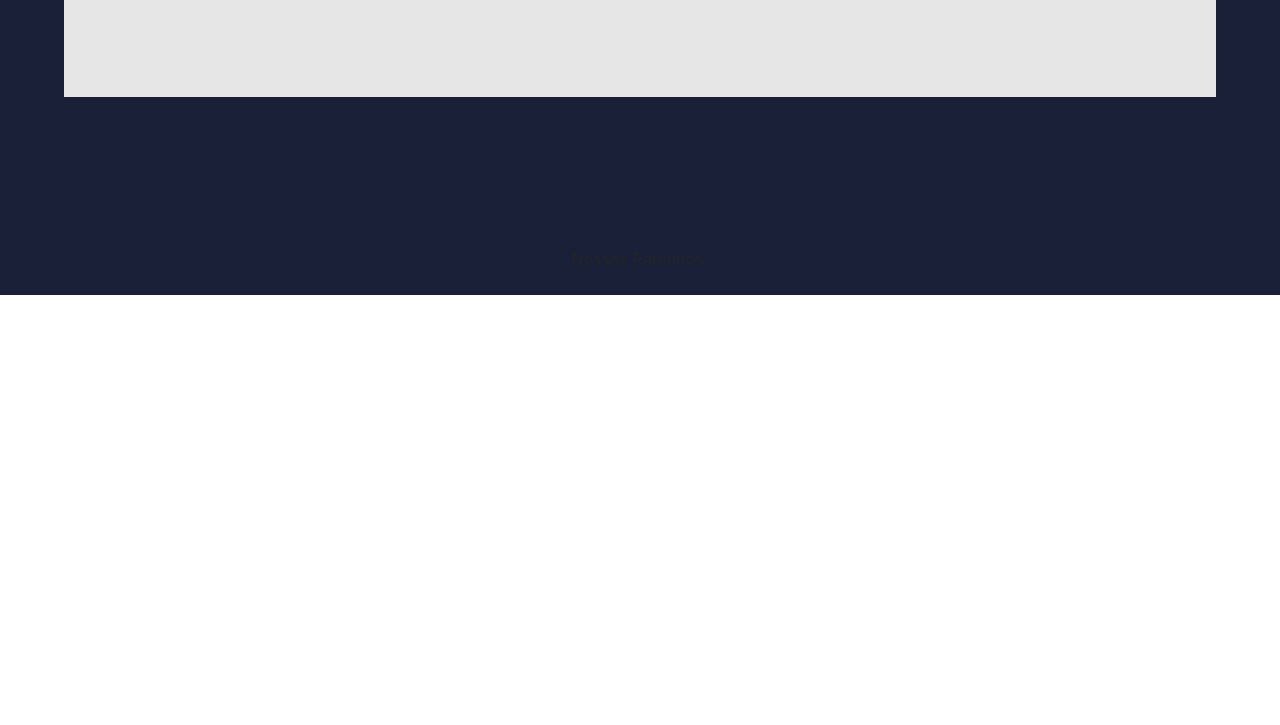
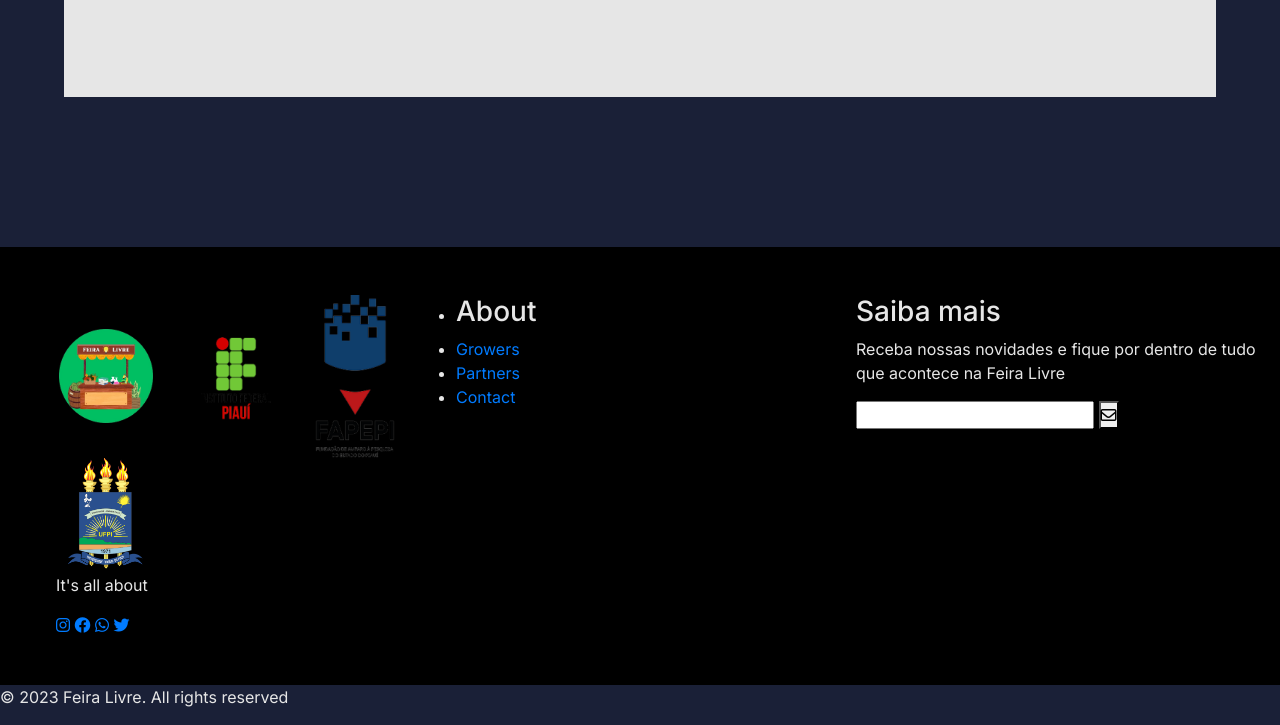
Before and after one commit to ifpi-picos/landingpage-grupo-07, a plain HTML site: page index.html in a window 1280 px wide. Shown: the part 1540-2265 px from the top of the page. Before the commit the page ends 1835 px from the top, so only its background shows below. Drawn offline with nearby package versions, Linux system fonts and the light colour scheme.

Commit message:
iniciando o footer

```diff
--- a/index.html
+++ b/index.html
@@ -1,18 +1,24 @@
 <!DOCTYPE html>
 <html lang="en">
+
 <head>
     <meta charset="UTF-8">
     <meta http-equiv="X-UA-Compatible" content="IE=edge">
     <meta name="viewport" content="width=device-width, initial-scale=1.0">
-    <link rel="stylesheet" href="https://stackpath.bootstrapcdn.com/bootstrap/4.1.3/css/bootstrap.min.css" integrity="sha384-MCw98/SFnGE8fJT3GXwEOngsV7Zt27NXFoaoApmYm81iuXoPkFOJwJ8ERdknLPMO" crossorigin="anonymous">
+    <link rel="stylesheet" href="https://cdnjs.cloudflare.com/ajax/libs/font-awesome/6.4.2/css/all.min.css"
+        integrity="sha512-z3gLpd7yknf1YoNbCzqRKc4qyor8gaKU1qmn+CShxbuBusANI9QpRohGBreCFkKxLhei6S9CQXFEbbKuqLg0DA=="
+        crossorigin="anonymous" referrerpolicy="no-referrer" />
+    <link rel="stylesheet" href="https://stackpath.bootstrapcdn.com/bootstrap/4.1.3/css/bootstrap.min.css"
+        integrity="sha384-MCw98/SFnGE8fJT3GXwEOngsV7Zt27NXFoaoApmYm81iuXoPkFOJwJ8ERdknLPMO" crossorigin="anonymous">
     <link rel="stylesheet" href="style.css">
     <title>Feira Livre</title>
 </head>
+
 <body>
     <header>
         <nav class="nav">
             <div class="logo-container">
-                    <span><img src="./assets/logo.svg" alt="logo" class="logo"></span>
+                <span><img src="./assets/logo.png" alt="logo" class="logo"></span>
             </div>
             <div class="nav-button">
                 <a class="nav-link" href="#">Home</a>
@@ -26,7 +32,8 @@
                 <div class="text-area">
                     <span class="title">Feira Livre</span>
                     <p class="text-home">Displonibilizando materiais para você colega professor</p>
-                    <a href="#" class="btn btn-primary" data-toggle="button" aria-pressed="false" tabindex="-1" role="button" aria-disabled="true">Materiais</a>
+                    <a href="#" class="btn btn-primary" data-toggle="button" aria-pressed="false" tabindex="-1"
+                        role="button" aria-disabled="true">Materiais</a>
                 </div>
                 <div class="side-image">
                     <img src="./assets/side_professor.svg" alt="imagem lateral de professor" class="imagem-side">
@@ -41,27 +48,82 @@
                 </div>
                 <div class="text-area">
                     <span class="title-about">Sobre o Projeto</span>
-                    <p class="text-about">Somos professores e gostariamos de auxiliar você colega professor disponibilizando nossos matériais para que você o utilize da melhor maneira em sua salas de aula.</p>
+                    <p class="text-about">Somos professores e gostariamos de auxiliar você colega professor
+                        disponibilizando nossos matériais para que você o utilize da melhor maneira em sua salas de
+                        aula.</p>
                 </div>
             </div>
         </div>
         <footer>
-            <div class="patreon">
-                <span>Nossos Parceiros:</span>
-                <div class="patreon-img">
-                    <img>
-                    <img>
-                    <img>
+            <div id="footer_content">
+                <div id="footer_contacts">
+                    <img src="./assets/logo.png" alt="imagem da logo no footer" class="imagem-footerlogo">
+                    <img src="./assets/ifpi_logo-removebg-preview 1.png" alt="logo do ifpi" class="imagem-footerifpi">
+                    <img src="./assets/fapepi_logo-removebg-preview 1.png" alt="logo do fapepi" class="imagem-footerfapei">
+                    <img src="./assets/ufpi_logo 1.png" alt="logo ufpi" class="imagem-footerufpi">
+                    <p>It's all about</p>
+
+                    <div id="footer_social_media">
+                        <a href="#" class="footer_link" id="instagram">
+                            <i class="fa-brands fa-instagram"></i>
+
+                            <a href="#" class="footer_link" id="facebook">
+                                <i class="fa-brands fa-facebook"></i>
+
+                                <a href="#" class="footer_link" id="whatsapp">
+                                    <i class="fa-brands fa-whatsapp"></i>
+
+                                    <a href="#" class="footer_link" id="twitter">
+                                        <i class="fa-brands fa-twitter"></i>
+                         </a>
+
                     </div>
                 </div>
-            <div class="footer">
-                <div class="util"></div>
-                <div class="contact"></div>
+                <ul class="footar-list">
+                    <li>
+                        <h3>About</h3>
+                    </li>
+                    <li>
+                        <a href="#" class="footer-link">Growers</a>
+                    </li>
+                    <li>
+                        <a href="#" class="footer-link">Partners</a>
+                    </li>
+                    <li>
+                        <a href="#" class="footer-link">Contact</a>
+                    </li>
+
+                </ul>
+                <div id="footer_subscribe">
+                    <h3>Saiba mais</h3>
+                    <p>
+                        Receba nossas novidades e fique por dentro de tudo que acontece na Feira Livre
+                    </p>
+                    <div id="input_group">
+                        <input type="email" id="email">
+                        <button>
+                            <i class="fa-regular fa-envelope"></i>
+                        </button>
+
+                    </div>
+                    <div>
+                    </div>
+                </div>
+            </div>
+            <div>
+                <p>© 2023 Feira Livre. All rights reserved</p>
             </div>
         </footer>
     </main>
-    <script src="https://code.jquery.com/jquery-3.3.1.slim.min.js" integrity="sha384-q8i/X+965DzO0rT7abK41JStQIAqVgRVzpbzo5smXKp4YfRvH+8abtTE1Pi6jizo" crossorigin="anonymous"></script>
-<script src="https://cdnjs.cloudflare.com/ajax/libs/popper.js/1.14.3/umd/popper.min.js" integrity="sha384-ZMP7rVo3mIykV+2+9J3UJ46jBk0WLaUAdn689aCwoqbBJiSnjAK/l8WvCWPIPm49" crossorigin="anonymous"></script>
-<script src="https://stackpath.bootstrapcdn.com/bootstrap/4.1.3/js/bootstrap.min.js" integrity="sha384-ChfqqxuZUCnJSK3+MXmPNIyE6ZbWh2IMqE241rYiqJxyMiZ6OW/JmZQ5stwEULTy" crossorigin="anonymous"></script>
+    <script src="https://code.jquery.com/jquery-3.3.1.slim.min.js"
+        integrity="sha384-q8i/X+965DzO0rT7abK41JStQIAqVgRVzpbzo5smXKp4YfRvH+8abtTE1Pi6jizo"
+        crossorigin="anonymous"></script>
+    <script src="https://cdnjs.cloudflare.com/ajax/libs/popper.js/1.14.3/umd/popper.min.js"
+        integrity="sha384-ZMP7rVo3mIykV+2+9J3UJ46jBk0WLaUAdn689aCwoqbBJiSnjAK/l8WvCWPIPm49"
+        crossorigin="anonymous"></script>
+    <script src="https://stackpath.bootstrapcdn.com/bootstrap/4.1.3/js/bootstrap.min.js"
+        integrity="sha384-ChfqqxuZUCnJSK3+MXmPNIyE6ZbWh2IMqE241rYiqJxyMiZ6OW/JmZQ5stwEULTy"
+        crossorigin="anonymous"></script>
 </body>
+
 </html>
--- a/style.css
+++ b/style.css
@@ -1,8 +1,18 @@
+@import url('https://fonts.googleapis.com/css2?family=Inter:wght@100;200;300;400;500;600&display=swap');
+*{
+    margin: 0;
+    padding: 0;
+    box-sizing: border-box;
+    font-family: 'Inter', sans-serif;
+    latter-spacing: 1px;
+}
 :root{
     --color-background: #1A2037 ;
     --color-btn: #2F2E41;
     --color-btn-trasiction: #3950ac;
     --color-secundary: #E6E6E6;
+    --color-footer: #E0E2E9;
+    --color-txt: #000;
 }
 header{
     height: 153px;
@@ -27,7 +37,7 @@ main{
     align-items: center;
 }
 .logo{
-    width: 300px;
+    width: 125px;
 }
 .nav-link{
     display: flex;
@@ -116,3 +126,35 @@ main{
 .imagem-about{
     height: 400px;
 }
+
+footer{
+    width: 100%;
+    color: var(--color-secundary);
+}
+
+#footer_content{
+    background-color: var(--color-txt);
+    display: grid;
+    grid-template-columns: repeat(4, 400px);
+    padding: 3rem 3.5rem;
+}
+
+#footer_contacts h1{
+    margin-bottom: 0.75rem;
+
+}
+
+.imagem-footerlogo{
+    width: 100px;
+}
+
+.imagem-footerifpi{
+    width: 150px;
+}
+
+.imagem-footerufpi{
+    width: 100px;
+}
+.imagem-footerfapei{
+    width: 80px;
+}
```
Also changed, not shown: assets/fapepi_logo-removebg-preview 1.png (added), assets/ifpi_logo-removebg-preview 1.png (added), assets/logo.png (added), assets/ufpi_logo 1.png (added). Lines whose indentation alone changed are shown as unchanged.
